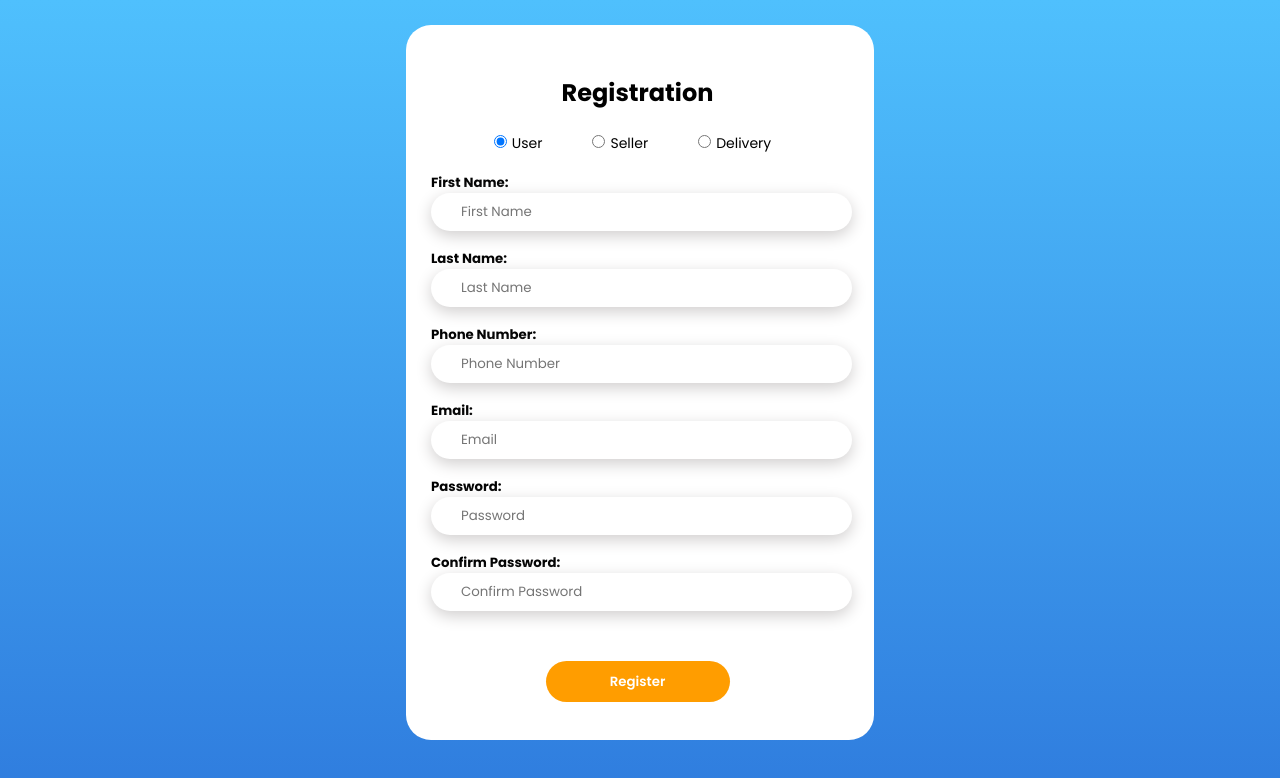
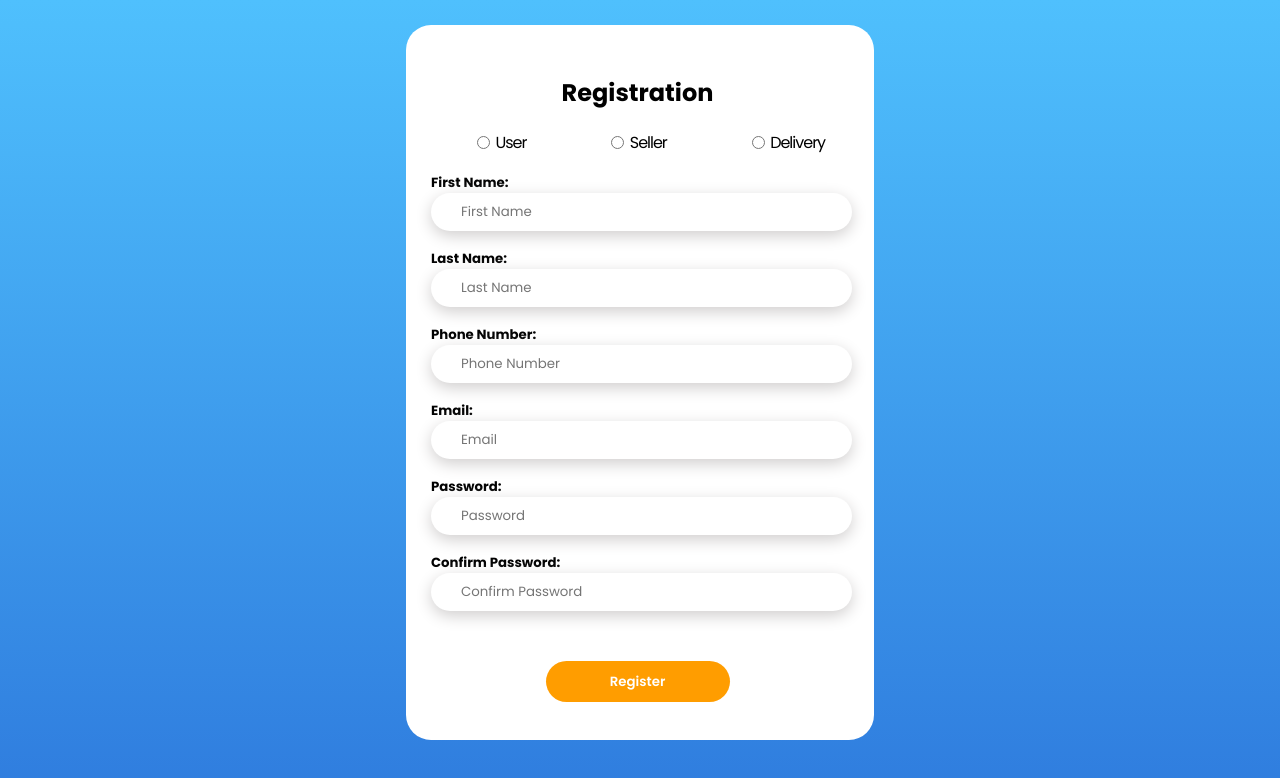
Before and after one commit to LuthfiFR18/BinusCanteen, a React (Create React App) app: page /register in a window 1280 px wide. Shown: the top 778 px of the page. Built offline with nearby package versions, Linux system fonts and the light colour scheme.

Commit message:
RoleRegister
perapihan radio button role dan perubahan button saat memilih role seller

```diff
--- a/src/Pages/Register.jsx
+++ b/src/Pages/Register.jsx
@@ -1,20 +1,65 @@
 import React from 'react';
-import '../style/Register.css';
+import '../Style/Register.css';
 import { BrowserRouter as Router, Routes, Route, Navigate } from 'react-router-dom';
 import {useNavigate } from 'react-router-dom';
+import { useState } from 'react';
 function Register(){
     const navigate = useNavigate();
+
+    const [selectedRole, setSelectedRole] = useState('user');
+
+    const handleRoleChange = (event) => {
+        setSelectedRole(event.target.value);
+    }
+
+    const sellerRadio = document.getElementById('seller');
+    const registerButton = document.getElementById('registerButton');
+
+    const handleRegisterClick = () => {
+        if (selectedRole === 'Seller') {
+          navigate('/register-booth'); // Replace with the actual path to your booth registration page
+        } else {
+          navigate('/');
+        }
+      };
+
     return(
         <div className='register'>
             <section className="wrapperRegister">
                 <h1>Registration</h1>
-                <input className='radio' type="radio"checked={true}/>
+                {/* <input className='radio' type="radio"checked={true}/>
                 <label className='labelRadio'>User</label>
                 <input className='radio' type="radio"checked={false}/>
                 <label className='labelRadio'>Seller</label>
                 <input className='radio' type="radio"checked={false}/>
-                <label className='labelRadio'>Delivery</label>
+                <label className='labelRadio'>Delivery</label> */}
 
+        <div className="role-options">
+            <input
+                type="radio"
+                value="User"
+                checked={selectedRole === 'User'}
+                onChange={handleRoleChange}
+                id="user"
+            />
+            <label htmlFor="user">User</label>
+            <input
+                type="radio"
+                value="Seller"
+                checked={selectedRole === 'Seller'}
+                onChange={handleRoleChange}
+                id="seller"
+            />
+            <label htmlFor="seller">Seller</label>
+            <input
+                type="radio"
+                value="Delivery"
+                checked={selectedRole === 'Delivery'}
+                onChange={handleRoleChange}
+                id="delivery"
+            />
+            <label htmlFor="delivery">Delivery</label>
+        </div>
                 <form action="#">
                     <h5 className='regisform'>First Name:</h5>
                     <input type="text" placeholder="First Name"></input>
@@ -51,8 +96,11 @@ function Register(){
                             </li>
                         </ul>
                     </div> */}
+
+
             </form>
-            <button className='button' onClick={()=>navigate('/')}>Register</button>
+            {/* <button className='button' onClick={()=>navigate('/')}>Register</button> */}
+            <button className="button" onClick={handleRegisterClick}>{selectedRole === 'Seller' ? 'Register Your Booth' : 'Register'}</button>
             </section>
     </div>
     )
--- a/src/Style/Register.css
+++ b/src/Style/Register.css
@@ -76,6 +76,33 @@ a{
     cursor: pointer;
 }
 
+.role-options {
+    display: flex;
+    flex-direction: row;
+    gap: 20px; /* Jarak antar elemen */
+    justify-content: space-between; /* Menempatkan item secara merata */
+    align-items: center
+  }
+
+  .role-options label {
+    font-size: 16px;
+    margin-left: -1.6cm;
+    margin-right: 0.5cm;
+    letter-spacing: -1px;
+
+  }
+
+  #registerButton {
+    background-color: #4CAF50; /* Warna hijau */
+    color: white;
+    padding: 15px 32px;
+    text-align: center;
+    text-decoration: none;
+    display: inline-block;
+    font-size: 16px;
+  }
+
+
 
 /* .select-menu{
     width: 421px;
```
